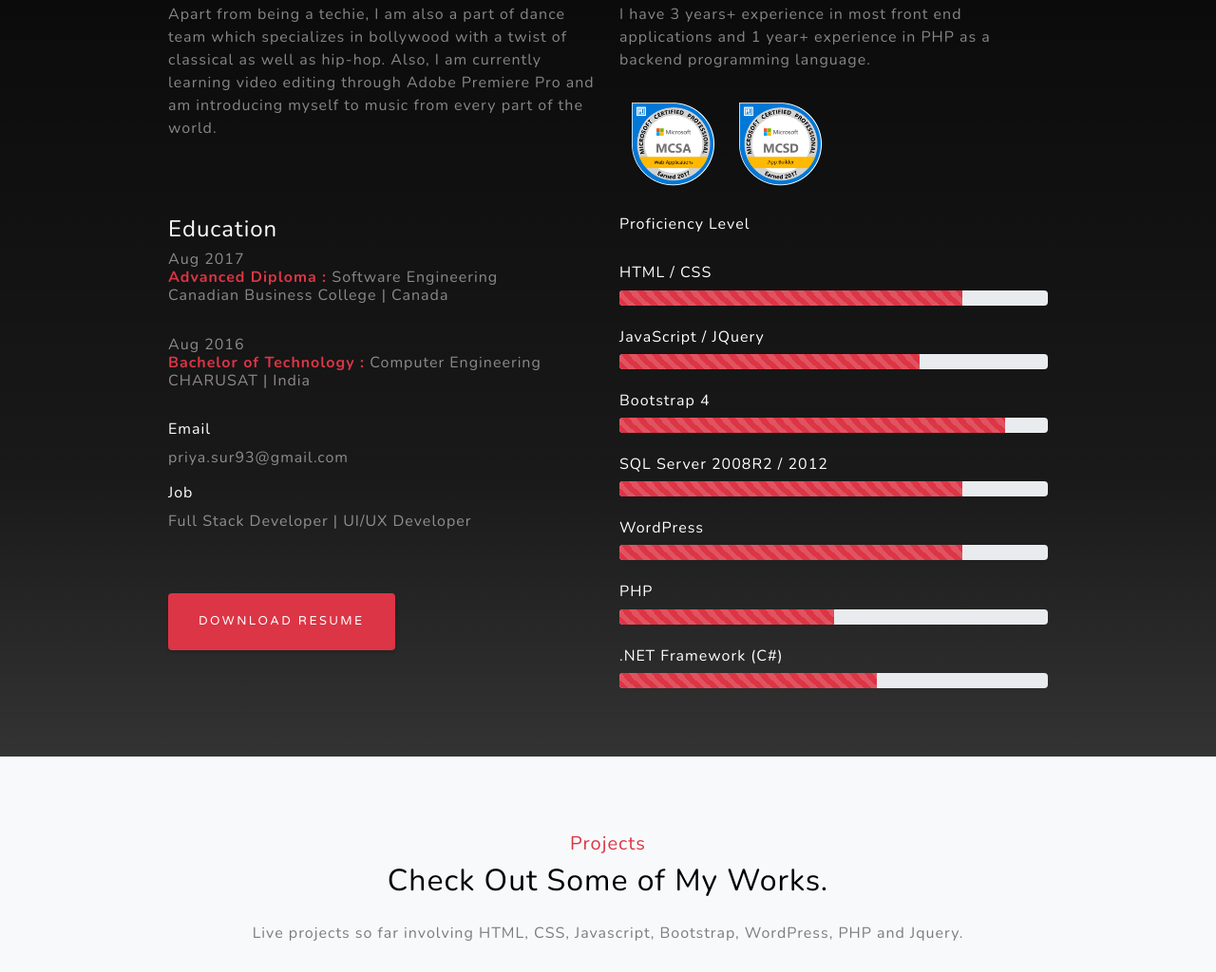
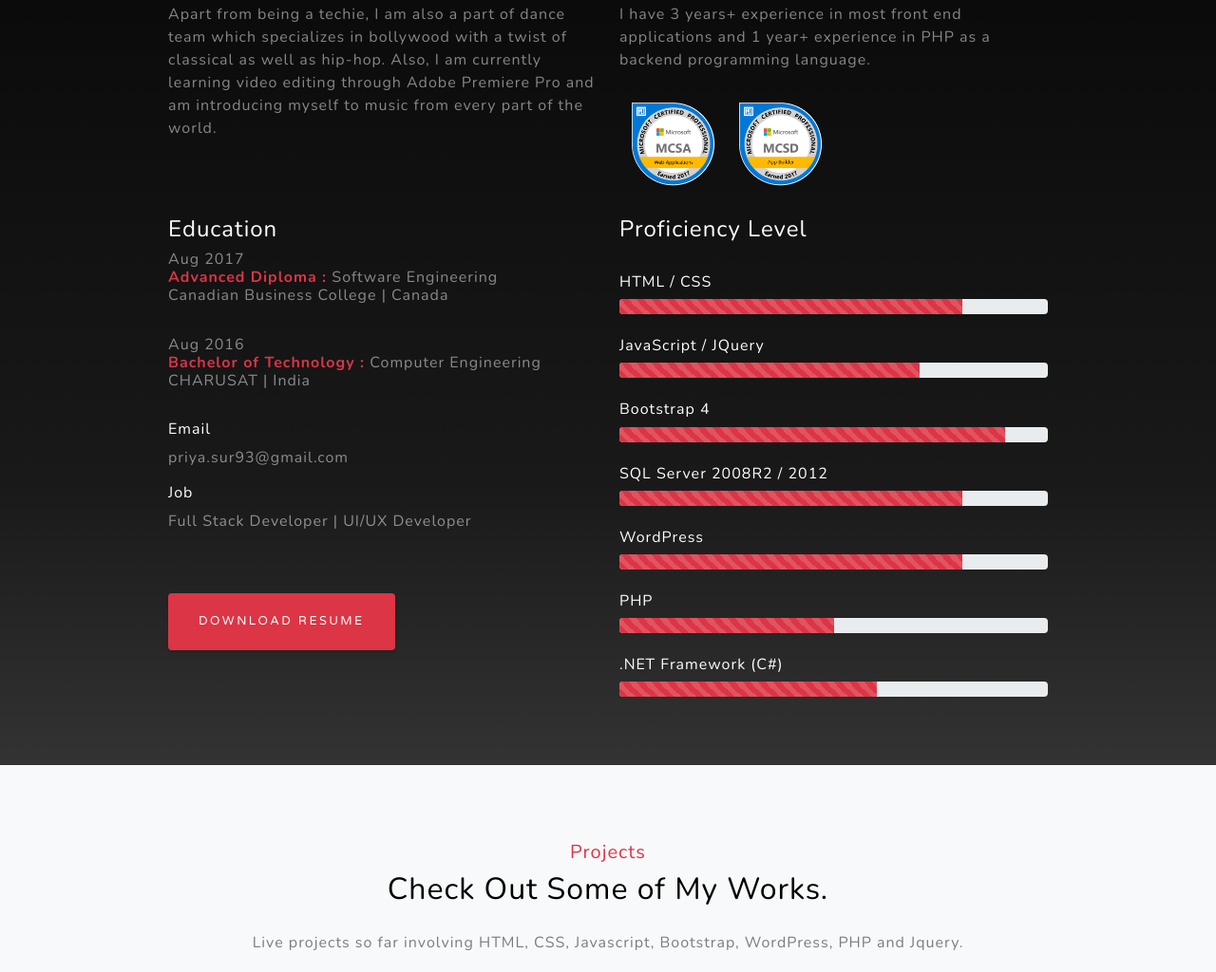
Before and after one commit to priyasur/priyasur.github.io, a plain HTML site: page index.html in a window 1280 px wide. Shown: the part 1184-2208 px from the top of the page at 95% size. Drawn offline with nearby package versions, Linux system fonts and the light colour scheme.

Commit message:
Update index.html

```diff
--- a/index.html
+++ b/index.html
@@ -118,7 +118,7 @@
                     </div>
                     <div class="col-lg-5 mx-auto">
                       <div class="pag">
-                          <h6 class="text-white text-center text-lg-left">Proficiency Level</h6><br>
+                          <h4 class="text-white text-center text-lg-left">Proficiency Level</h4><br>
                           <h6 class="text-white text-center text-lg-left">HTML / CSS</h6>
                           <div class="progress">
                             <div class="progress-bar progress-bar-striped progress-bar-animated bg-danger" role="progressbar" aria-valuenow="75" aria-valuemin="0" aria-valuemax="100" style="width: 80%"></div>
```
